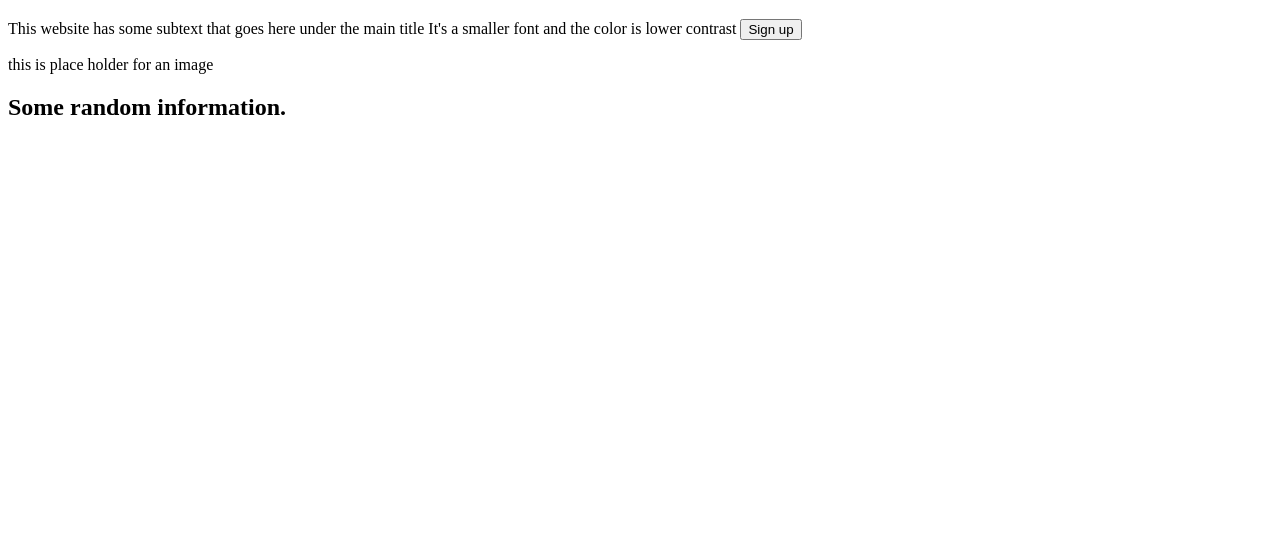
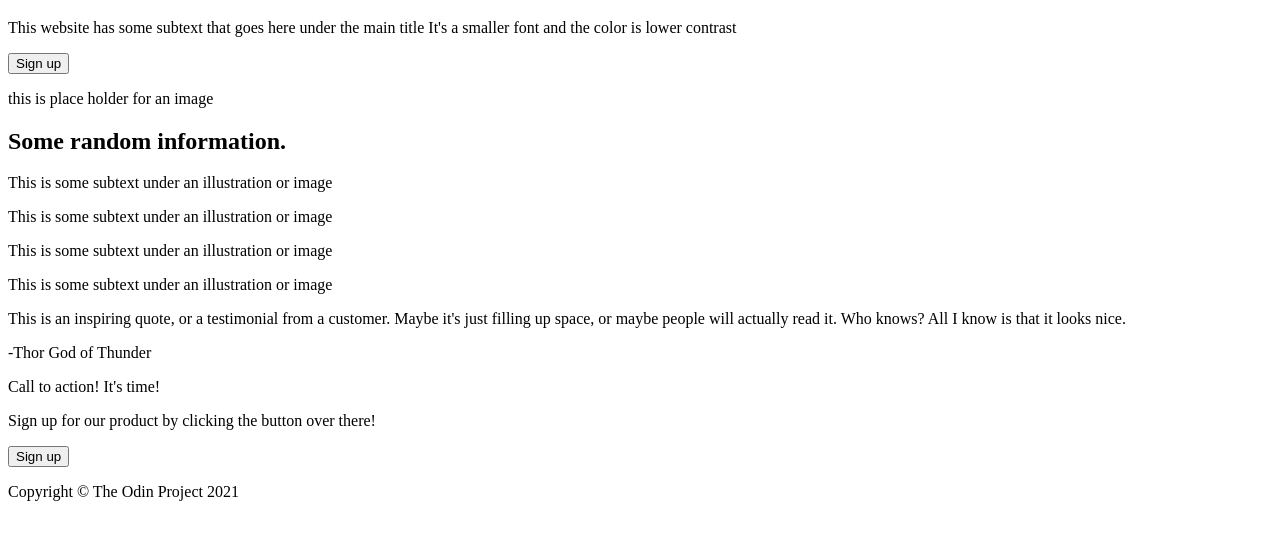
Before and after one commit to WilliamNZ01/odin-landingpage, a plain HTML site: page index.html in a window 1280 px wide. Shown: the part 164-704 px from the top of the page. Drawn offline with Linux system fonts and the light colour scheme.

Commit message:
Complete landing page html

```diff
--- a/index.html
+++ b/index.html
@@ -27,8 +27,10 @@
 
         <div class="body-tier-1">
             <h1>This website is awesome</h1>
-            This website has some subtext that goes here under the main title
-            It's a smaller font and the color is lower contrast
+            <p>
+                This website has some subtext that goes here under the main title
+                It's a smaller font and the color is lower contrast
+            </p>
             <button>Sign up</button>
             <div class="image-placeholder">
                 <p>
@@ -39,6 +41,68 @@
 
         <div class="body-tier-2">
             <h2>Some random information.</h2>
+            <div class="small-image">
+                <div class="box">
+
+                </div>
+                <p>
+                    This is some subtext under an illustration or image
+                </p>
+            </div>
+            <div class="small-image">
+                <div class="box">
+
+                </div>
+                <p>
+                    This is some subtext under an illustration or image
+                </p>
+            </div>
+            <div class="small-image">
+                <div class="box">
+
+                </div>
+                <p>
+                    This is some subtext under an illustration or image
+                </p>
+            </div>
+            <div class="small-image">
+                <div class="box">
+
+                </div>
+                <p>
+                    This is some subtext under an illustration or image
+                </p>
+            </div>
+        </div>
+
+        <div class="body-tier-3">
+            <quote>
+                This is an inspiring quote, or a testimonial from a customer. Maybe it's just filling
+                up space, or maybe people will actually read it. Who knows? All I know is that it looks
+                nice.
+                <p>
+                    -Thor God of Thunder
+                </p>
+            </quote>
+        </div>
+
+        <div class="body-tier-4">
+            <div class="tier-4-bubble">
+                <p>
+                    Call to action! It's time!
+                </p>
+                <p>
+                    Sign up for our product by clicking the button over there!
+                </p>
+                <button>Sign up</button>
+
+            </div>
+        </div>
+
+        <div class="footer">
+            <p>
+                Copyright &copy; The Odin Project 2021
+            </p>
         </div>
     </body>
 </html>
```
